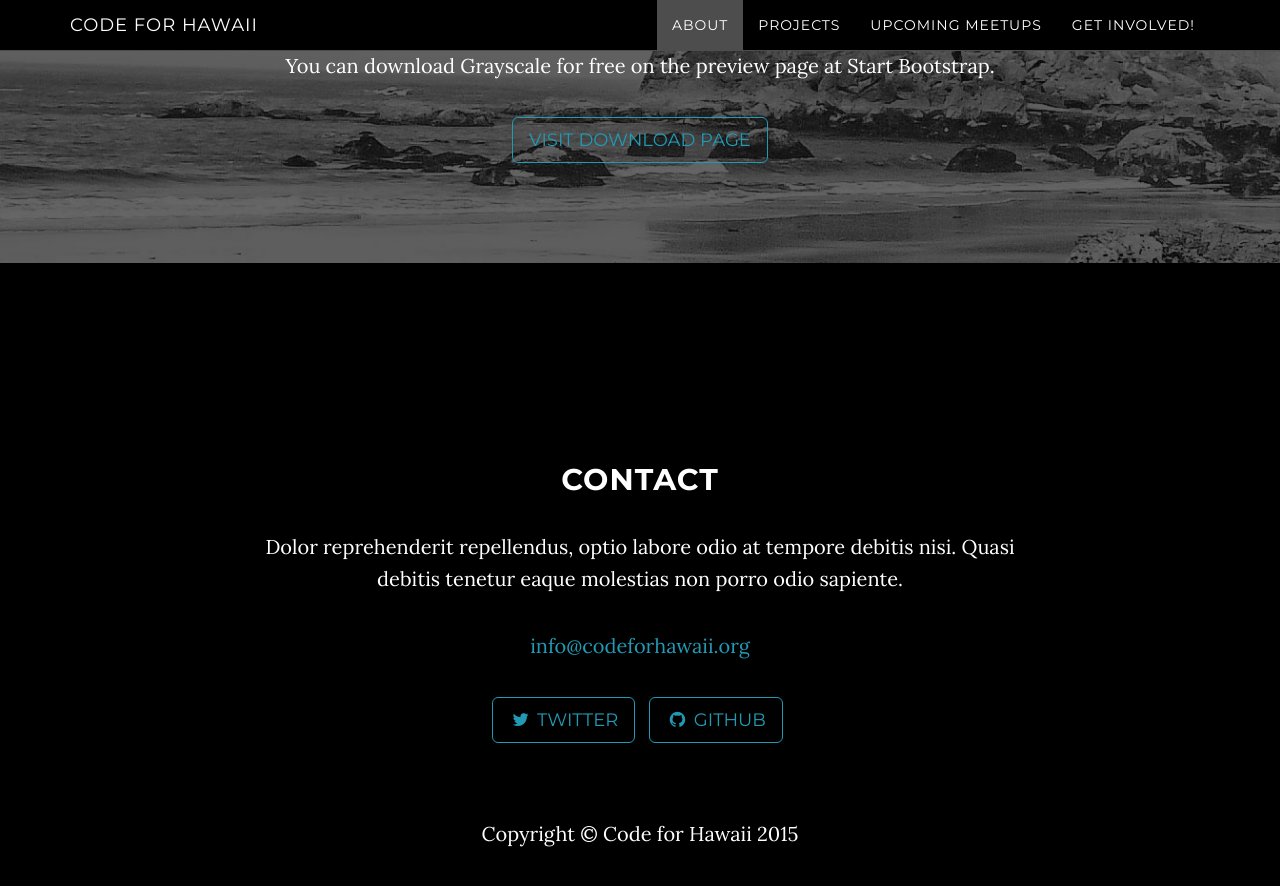
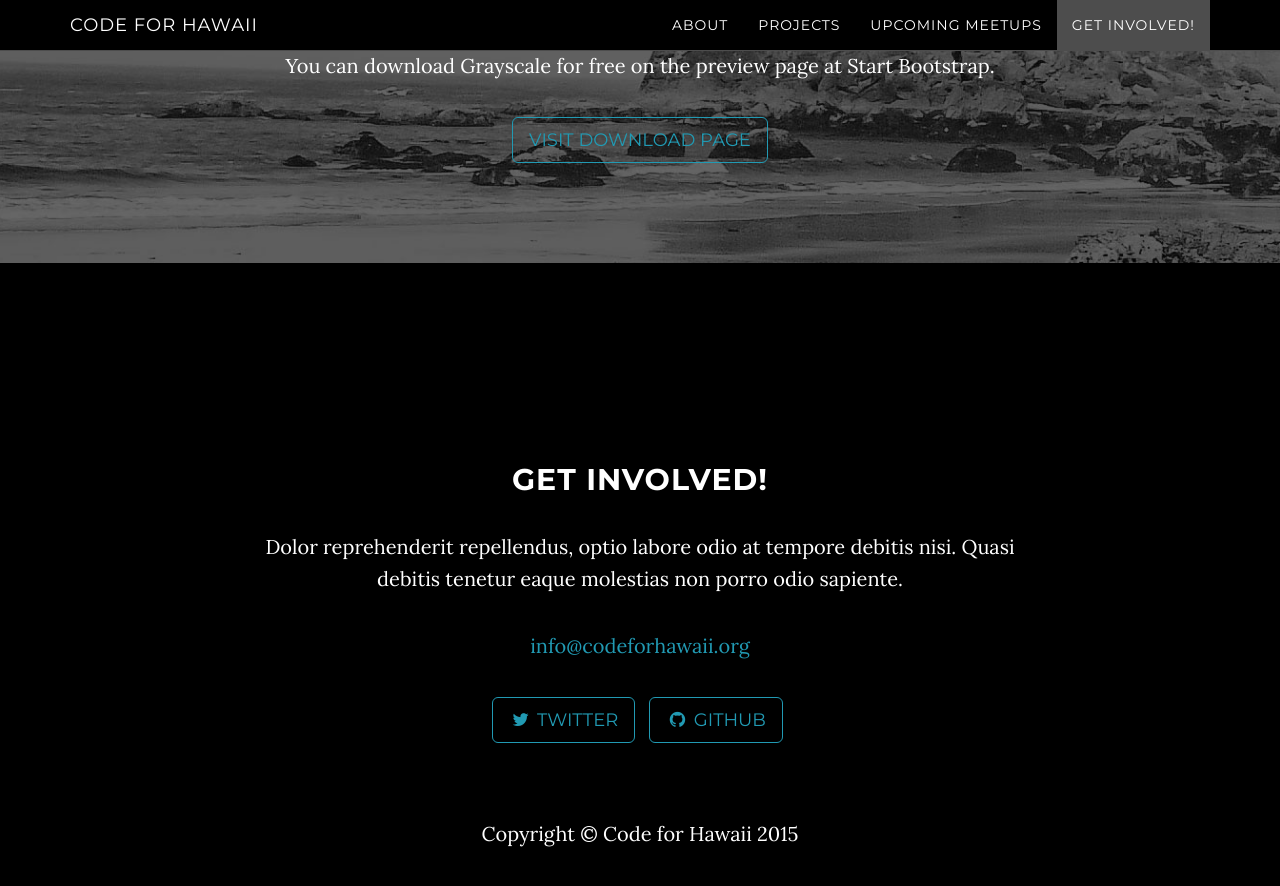
Before and after one commit to CodeWithAloha/codeforhawaii.github.io, a Jekyll site: the page built from index.html, in a window 1280 px wide and 900 px high, scrolled down 1882 px. Shown: the top 886 px of the window. Built offline with Jekyll 4.4.1, drawn with Linux system fonts in a browser that asks for light colours.

Commit message:
Added Vagrantfile for those that like to isolate dependencies Fixed nav bar

```diff
--- a/_includes/contact.html
+++ /dev/null
@@ -1,18 +0,0 @@
-    <!-- Contact Section -->
-    <section id="contact" class="container content-section text-center">
-        <div class="row">
-            <div class="col-lg-8 col-lg-offset-2">
-                <h2>Contact</h2>
-                <p>Dolor reprehenderit repellendus, optio labore odio at tempore debitis nisi. Quasi debitis tenetur eaque molestias non porro odio sapiente.</p>
-                <p><a href="mailto:{{ site.email }}">{{ site.email }}</a>
-                </p>
-                <ul class="list-inline banner-social-buttons">
-                    {% for network in site.social %}
-                    <li>
-                        <a href="{{ network.url }}" class="btn btn-default btn-lg"><i class="fa fa-{{ network.title }} fa-fw"></i> <span class="network-name">{{ network.title }}</span></a>
-                    </li>
-                    {% endfor %}
-                </ul>
-            </div>
-        </div>
-    </section>
--- /dev/null
+++ b/_includes/getinvolved.html
@@ -0,0 +1,18 @@
+<!-- Contact Section -->
+<section id="getinvolved" class="container content-section text-center">
+    <div class="row">
+        <div class="col-lg-8 col-lg-offset-2">
+            <h2>Get Involved!</h2>
+            <p>Dolor reprehenderit repellendus, optio labore odio at tempore debitis nisi. Quasi debitis tenetur eaque molestias non porro odio sapiente.</p>
+            <p><a href="mailto:{{ site.email }}">{{ site.email }}</a>
+            </p>
+            <ul class="list-inline banner-social-buttons">
+                {% for network in site.social %}
+                <li>
+                    <a href="{{ network.url }}" class="btn btn-default btn-lg"><i class="fa fa-{{ network.title }} fa-fw"></i> <span class="network-name">{{ network.title }}</span></a>
+                </li>
+                {% endfor %}
+            </ul>
+        </div>
+    </div>
+</section>
--- a/_includes/nav.html
+++ b/_includes/nav.html
@@ -27,7 +27,7 @@
                         <a class="page-scroll" href="#meetups">Upcoming Meetups</a>
                     </li>
                     <li>
-                        <a class="page-scroll" href="#contactus">Get Involved!</a>
+                        <a class="page-scroll" href="#getinvolved">Get Involved!</a>
                     </li>
                 </ul>
             </div>
--- a/_layouts/default.html
+++ b/_layouts/default.html
@@ -6,7 +6,7 @@
     {% include header.html %}
     {% include about.html %}
     {% include download.html %}
-    {% include contact.html %}
+    {% include getinvolved.html %}
     {% include footer.html %}
     {% include js.html %}
     </body>
```
Also changed, not shown: README.md, 2 other files.
